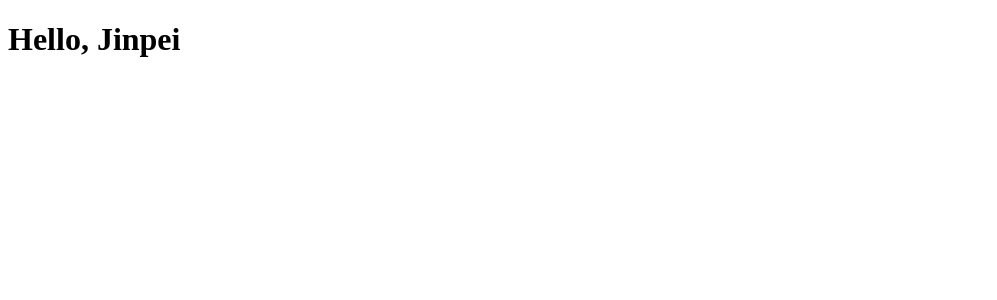
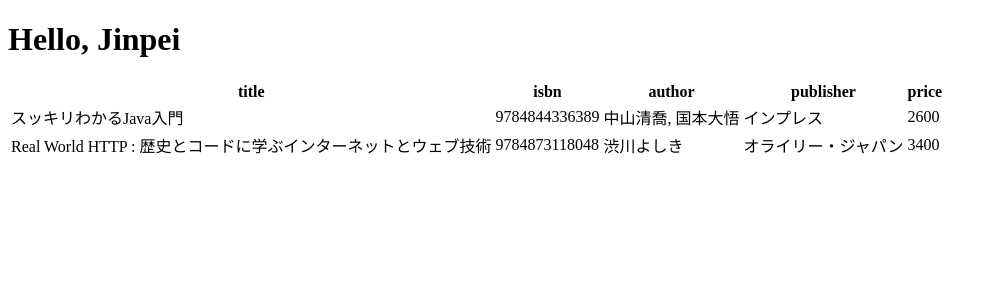
Before and after one commit to jinpei0908/my-books, a React app: page / in a window 1280 px wide. Shown: the top 300 px of the page, without its empty margins (0-997 px from the left). Built offline with nearby package versions, Linux system fonts and the light colour scheme; the HTML template or start-up script is replaced by a standard one.

Commit message:
テーブルを作った

```diff
--- /dev/null
+++ b/src/component/table.tsx
@@ -0,0 +1,31 @@
+import { Book } from '../data/books'
+
+interface Props {
+  books: Book[]
+}
+
+const Table = ({ books }: Props) => {
+  const headers = Object.keys(books[0])
+  return (
+    <table>
+      <thead>
+        <tr>
+          {headers.map((header) => (
+            <th>{header}</th>
+          ))}
+        </tr>
+      </thead>
+      <tbody>
+        {books.map((book, index) => (
+          <tr key={index}>
+            {headers.map((header) => (
+              <td>{book[header]}</td>
+            ))}
+          </tr>
+        ))}
+      </tbody>
+    </table>
+  )
+}
+
+export default Table
--- /dev/null
+++ b/src/data/books.ts
@@ -0,0 +1,26 @@
+export interface Book {
+  title: string
+  isbn: string
+  author: string
+  publisher: string
+  price: number
+}
+
+const books: Book[] = [
+  {
+    title: 'スッキリわかるJava入門',
+    isbn: '9784844336389',
+    author: '中山清喬, 国本大悟',
+    publisher: 'インプレス',
+    price: 2600,
+  },
+  {
+    title: 'Real World HTTP : 歴史とコードに学ぶインターネットとウェブ技術',
+    isbn: '9784873118048',
+    author: '渋川よしき',
+    publisher: 'オライリー・ジャパン',
+    price: 3400,
+  },
+]
+
+export default books
--- a/src/main.tsx
+++ b/src/main.tsx
@@ -1,6 +1,13 @@
 import ReactDOM from 'react-dom'
+import Table from './component/table'
+import books from './data/books'
 
 const name = 'Jinpei'
-const element = <h1>Hello, {name}</h1>
+const element = (
+  <>
+    <h1>Hello, {name}</h1>
+    <Table books={books} />
+  </>
+)
 
 ReactDOM.render(element, document.getElementById('root'))
```
Also changed, not shown: 1 other file (tests, documents, lock files or other folders).
